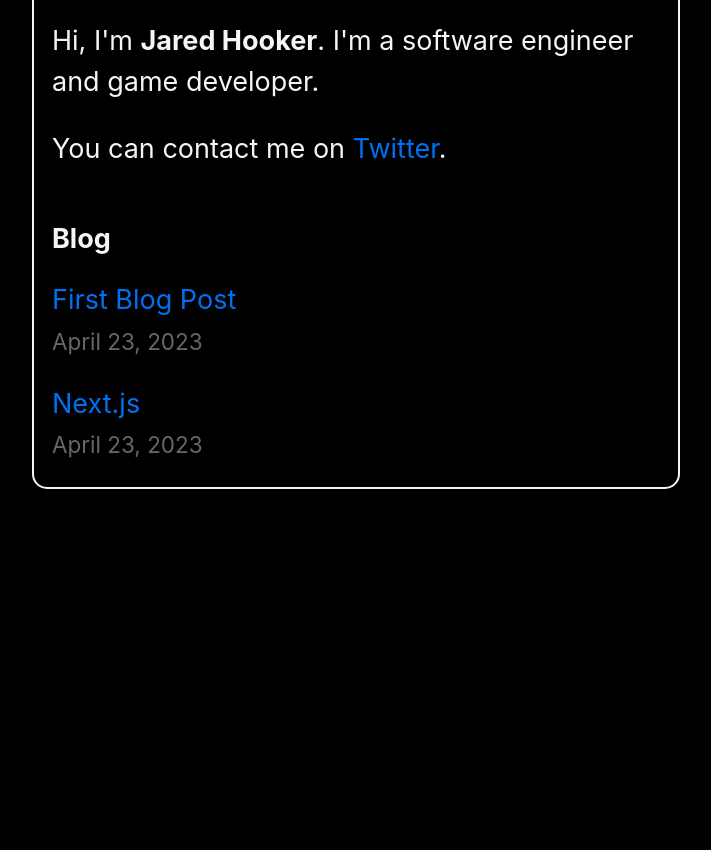
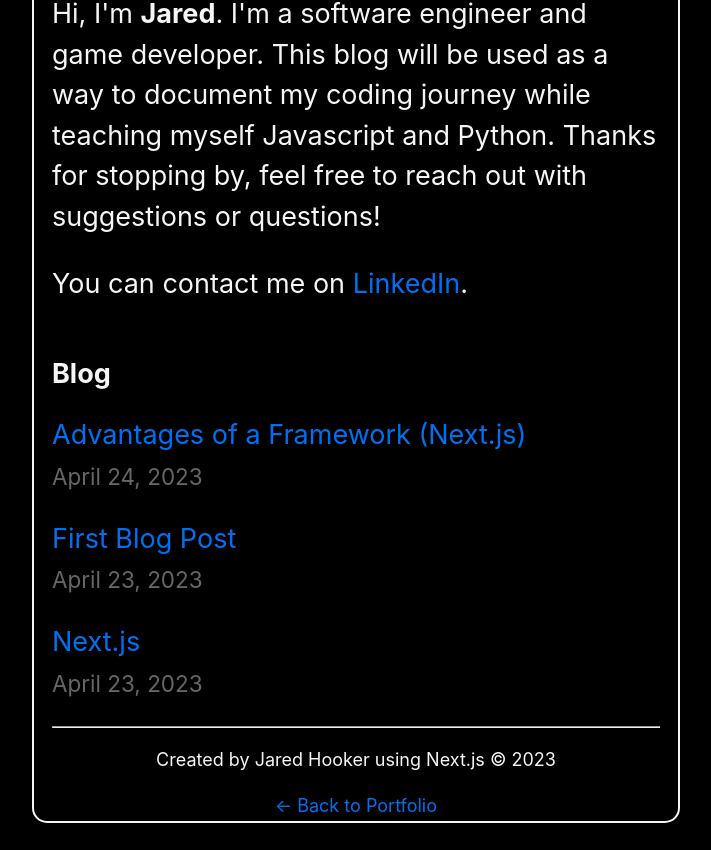
Before and after one commit to JRH89/nextjs-blog, a Next.js app: page / in a window 1280 px wide. Shown: the part 314-1164 px from the top of the page, without its empty margins (284-995 px from the left). Before the commit the page ends 911 px from the top, so only its background shows below. Built offline with nearby package versions, Linux system fonts and the light colour scheme.

Commit message:
added new post, added footer. gave img a border.

```diff
--- /dev/null
+++ b/components/footer.js
@@ -0,0 +1,15 @@
+import Link from 'next/link';
+
+export default function Footer() {
+  return (
+      <footer>
+          <hr />
+      <nav>
+        <p>
+        Created by Jared Hooker using Next.js © 2023
+        </p>
+        <Link href="https://jaredsportfolio.netlify.app">← Back to Portfolio</Link>
+      </nav>
+    </footer>
+  );
+}
--- a/components/layout.js
+++ b/components/layout.js
@@ -3,6 +3,7 @@ import Image from 'next/image';
 import styles from './layout.module.css';
 import utilStyles from '../styles/utils.module.css';
 import Link from 'next/link';
+import Footer from './footer';
 
 const name = 'Jared R Hooker';
 export const siteTitle = 'Jared\'s Blog';
@@ -64,6 +65,10 @@ export default function Layout({ children, home }) {
                     <Link href="/">← Back to home</Link>
                 </div>
             )}
+        <div classname={global.footer}>
+                <Footer />
+            </div>
         </div>
+
     );
 }
--- a/components/layout.module.css
+++ b/components/layout.module.css
@@ -1,11 +1,13 @@
 .container {
     max-width: 36rem;
     padding: 0 1rem;
-    margin: 3rem auto 6rem;
+    margin: 1.5rem auto 1.5rem;
     border: solid;
-border-width: 2px;
-border-radius: 15px;
+    border-width: 2px;
+    border-radius: 15px;
     padding-top: 1rem;
+    align-items: center;
+    justify-content: center;
 
 }
 
--- a/pages/index.js
+++ b/pages/index.js
@@ -12,10 +12,10 @@ export default function Home({ allPostsData }) {
         <title>{siteTitle}</title>
       </Head>
       <section className={utilStyles.headingMd}>
-        <p>Hi, I'm <b>Jared Hooker</b>. I'm a software engineer and game developer.</p>
+        <p>Hi, I'm <b>Jared</b>. I'm a software engineer and game developer. This blog will be used as a way to document my coding journey while teaching myself Javascript and Python. Thanks for stopping by, feel free to reach out with suggestions or questions!</p>
         <p>
           You can contact me on{' '}
-          <a href="https://twitter.com/GameDevJared89">Twitter</a>.
+          <a href="https://linkedin.com/in/jaredhooker">LinkedIn</a>.
         </p>
       </section>
       <section className={`${utilStyles.headingMd} ${utilStyles.padding1px}`}>
--- /dev/null
+++ b/posts/second-post.md
@@ -0,0 +1,36 @@
+---
+title: "Advantages of a Framework (Next.js)"
+date: "2023-04-24"
+---
+
+# Advantages of using a full-stack framework like Next.js over vanilla JavaScript
+
+In recent years, there has been an increase in the popularity of full-stack frameworks like Next.js, which offer developers an all-in-one solution for building web applications. While some developers prefer to use vanilla JavaScript to create their applications, there are many advantages to using a full-stack framework like Next.js. In this blog post, we will explore some of the key benefits of using Next.js and provide specific examples.
+
+## Simplified Development
+
+One of the main advantages of using a full-stack framework like Next.js is that it simplifies the development process. Instead of having to manage multiple libraries and tools, Next.js provides a single, cohesive platform for building web applications. This can save developers a significant amount of time and effort.
+
+For example, if you wanted to build a web application using vanilla JavaScript, you would need to manage your own routing, state management, and server-side rendering. With Next.js, all of these features are built-in, so you can focus on building your application rather than managing the underlying infrastructure.
+
+## Faster Development Time
+
+Another advantage of using a full-stack framework like Next.js is that it can significantly reduce development time. Because Next.js provides so many built-in features and libraries, developers can build applications more quickly than they would be able to with vanilla JavaScript.
+
+For example, Next.js includes a built-in server-side rendering engine, which allows your application to load much more quickly than it would if you were using vanilla JavaScript. Additionally, Next.js includes automatic code splitting, which means that your application can be optimized for faster load times without any additional effort on your part.
+
+## Improved Performance
+
+Another advantage of using a full-stack framework like Next.js is that it can improve the overall performance of your application. Next.js includes a number of performance optimization features, such as server-side rendering and automatic code splitting, that can help your application load more quickly and efficiently.
+
+For example, if you were building a web application using vanilla JavaScript, you would need to manually optimize your code for performance. With Next.js, many of these optimizations are built-in, so you can focus on building your application rather than worrying about performance.
+
+## Improved SEO
+
+Another advantage of using a full-stack framework like Next.js is that it can improve your application's SEO (Search Engine Optimization). Because Next.js includes a built-in server-side rendering engine, your application can be rendered on the server and then sent to the client, which can help improve your application's search engine rankings.
+
+For example, if you were building a web application using vanilla JavaScript, you would need to manually optimize your application for SEO. With Next.js, many of these optimizations are built-in, so you can focus on building your application rather than worrying about SEO.
+
+## Conclusion
+
+In conclusion, there are many advantages to using a full-stack framework like Next.js over vanilla JavaScript. Next.js can simplify the development process, reduce development time, improve performance, and improve SEO. If you're looking for an all-in-one solution for building web applications, Next.js is definitely worth considering.
--- a/styles/global.css
+++ b/styles/global.css
@@ -26,5 +26,11 @@ a:hover {
 img {
   max-width: 100%;
   display: block;
+  border: 2px solid white;
 
 }
+
+footer {
+  text-align: center;
+
+}
```
